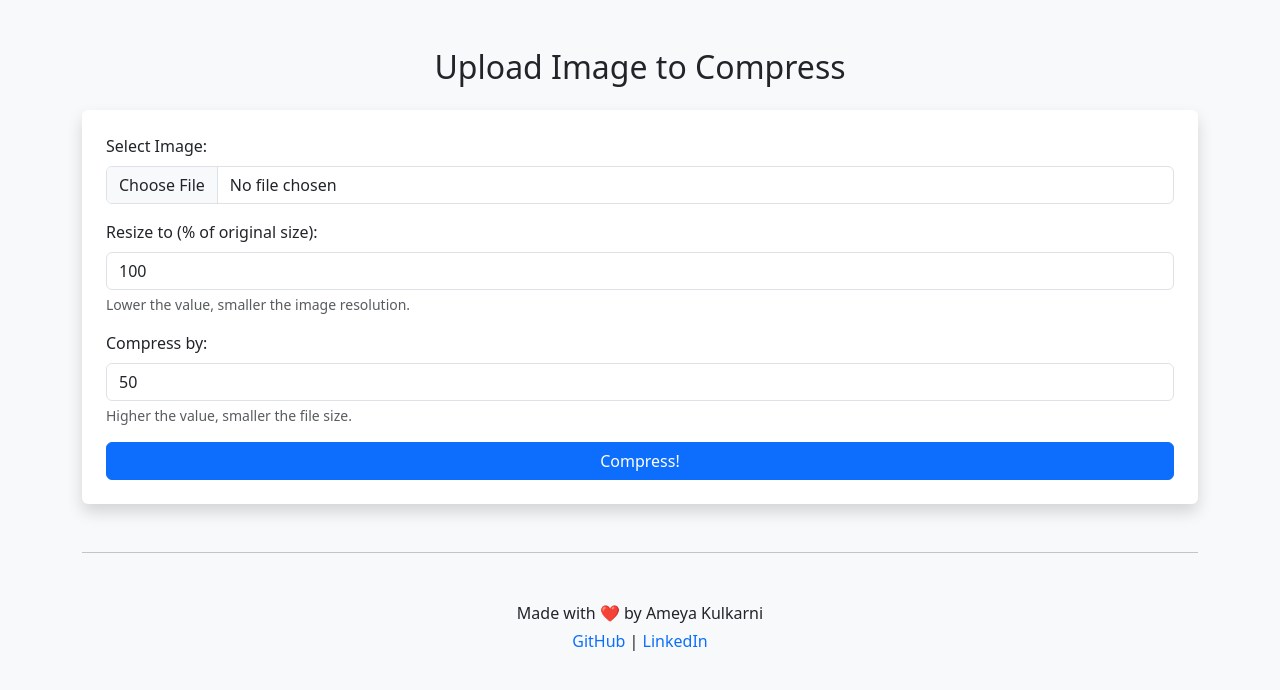
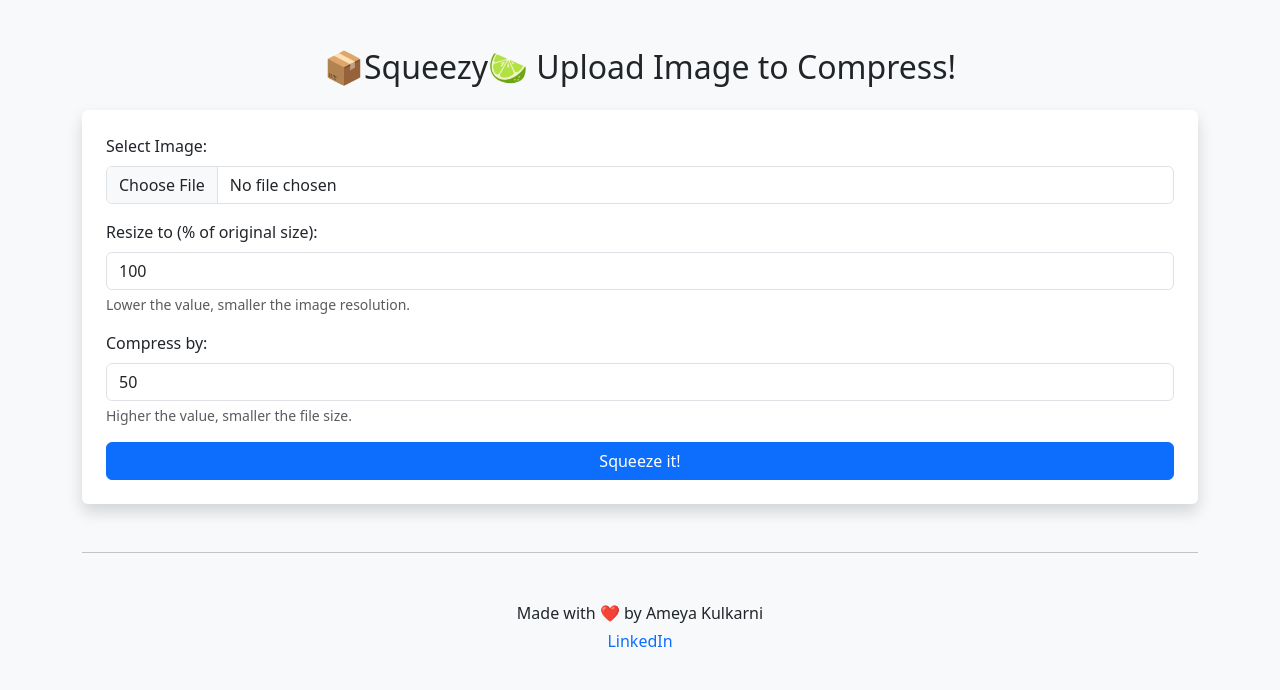
Before and after one commit to Ameya79/Squeezy-Image-Compressor, a Flask app: page / in a window 1280 px wide. Shown: the top 690 px of the page. Run offline with Flask 3, Linux system fonts and the light colour scheme; some libraries are stand-ins or nearby versions.

Commit message:
Update index.html

```diff
--- a/templates/index.html
+++ b/templates/index.html
@@ -15,7 +15,7 @@
     <div class="container py-5">
 
         <!-- Page Heading -->
-        <h2 class="text-center mb-4">Upload Image to Compress</h2>
+        <h2 class="text-center mb-4">📦Squeezy🍋‍🟩 Upload Image to Compress!</h2>
 
         <!-- This form sends image + settings to Flask backend at '/compress' -->
         <form action="/compress" method="POST" enctype="multipart/form-data" class="shadow p-4 bg-white rounded">
@@ -41,7 +41,7 @@
             </div>
 
             <!-- Submit Button -->
-            <button type="submit" class="btn btn-primary w-100">Compress!</button>
+            <button type="submit" class="btn btn-primary w-100">Squeeze it!</button>
         </form>
 
         <!-- Horizontal line -->
@@ -52,7 +52,6 @@
             <p class="mb-1">Made with ❤️ by Ameya Kulkarni</p>
             <p>
                 <!-- Opens links in a new tab -->
-                <a href="https://github.com/Ameya79" target="_blank" class="text-decoration-none">GitHub</a> |
                 <a href="https://www.linkedin.com/in/ameya-kulkarni-a31b74246/" target="_blank" class="text-decoration-none">LinkedIn</a>
             </p>
         </footer>
```
